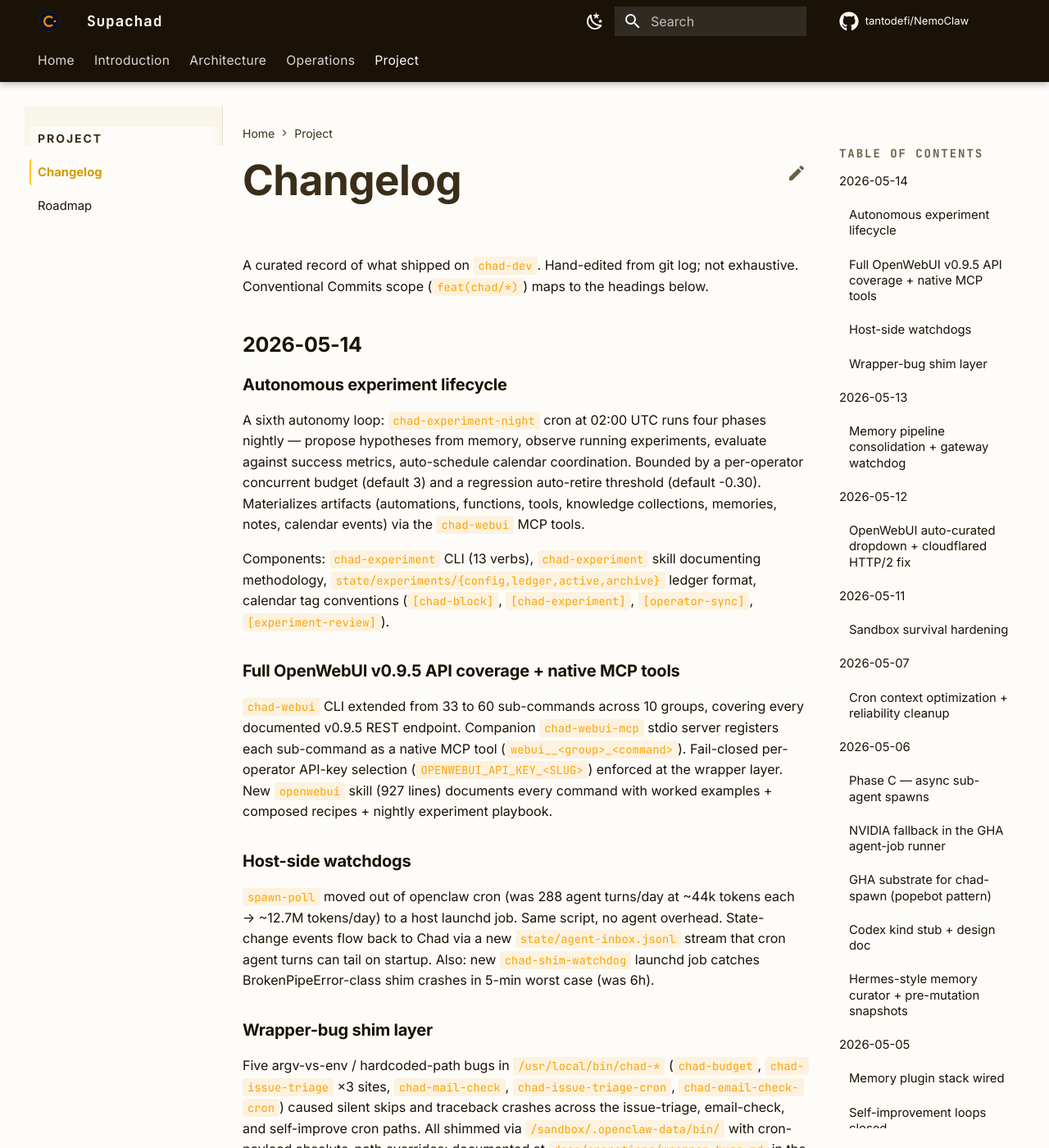
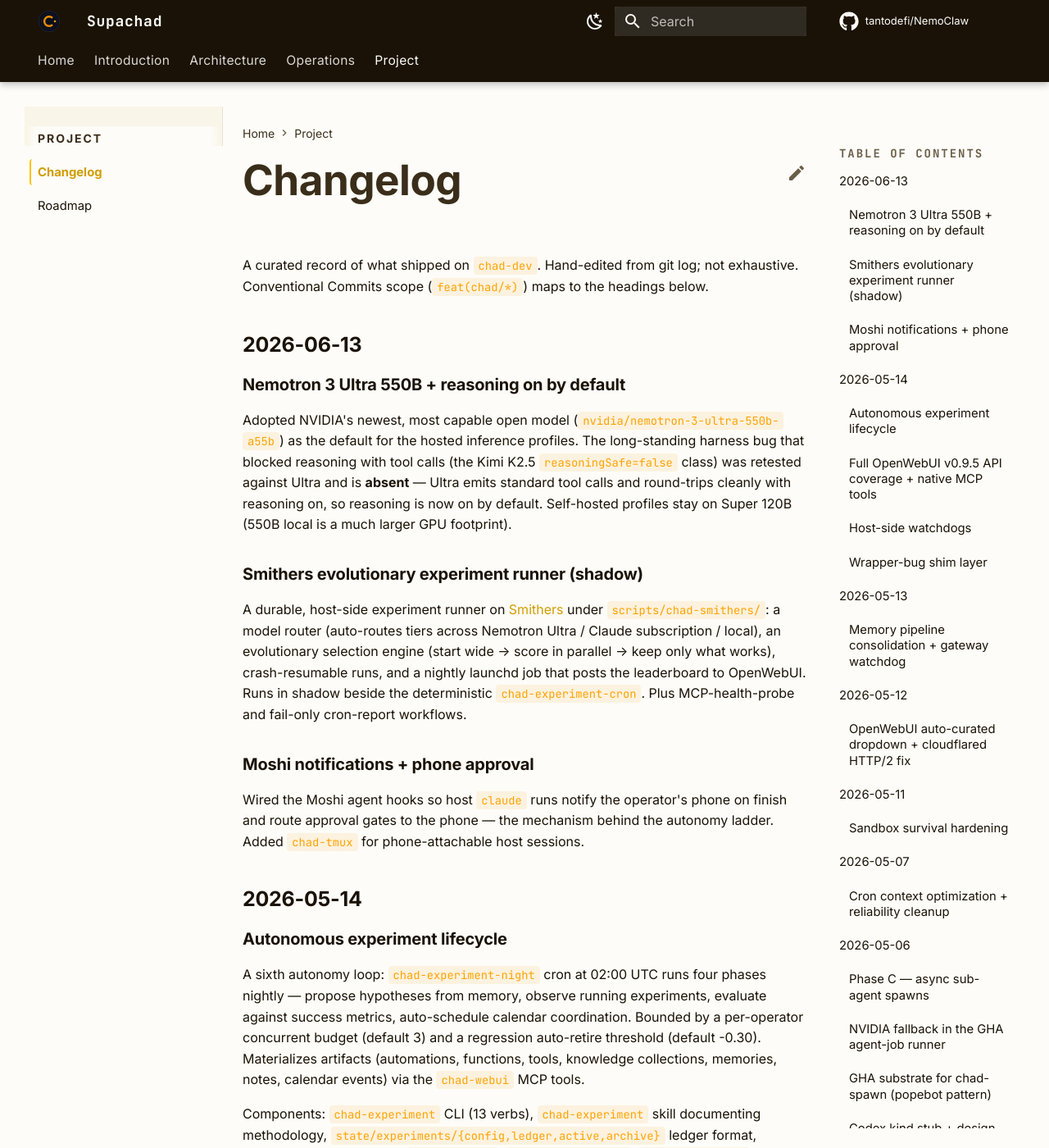
Before and after one commit to tantodefi/supachad-docs, an MkDocs documentation site: the page built from docs/changelog.md, in a window 1280 px wide and 1400 px high. Shown: the whole window at 82% size. Built offline with MkDocs 1.6.1 and Material for MkDocs 9.7.7, drawn with Linux system fonts in a browser that asks for light colours; comment, search, counter and statistics services are not loaded.

Commit message:
docs: 2026-06-13 — Nemotron Ultra, Smithers experiments, Moshi
Changelog + roadmap entries for the Ultra 550B model adoption (reasoning on
by default), the host-side Smithers evolutionary experiment runner (shadow),
and Moshi phone notifications/approval.

Co-Authored-By: Claude Opus 4.8 <noreply@anthropic.com>

```diff
--- a/docs/changelog.md
+++ b/docs/changelog.md
@@ -3,6 +3,37 @@
 A curated record of what shipped on `chad-dev`. Hand-edited from
 git log; not exhaustive. Conventional Commits scope (`feat(chad/*)`)
 maps to the headings below.
+
+## 2026-06-13
+
+### Nemotron 3 Ultra 550B + reasoning on by default
+
+Adopted NVIDIA's newest, most capable open model
+(`nvidia/nemotron-3-ultra-550b-a55b`) as the default for the hosted
+inference profiles. The long-standing harness bug that blocked
+reasoning with tool calls (the Kimi K2.5 `reasoningSafe=false` class)
+was retested against Ultra and is **absent** — Ultra emits standard
+tool calls and round-trips cleanly with reasoning on, so reasoning is
+now on by default. Self-hosted profiles stay on Super 120B (550B local
+is a much larger GPU footprint).
+
+### Smithers evolutionary experiment runner (shadow)
+
+A durable, host-side experiment runner on
+[Smithers](https://smithers.sh) under `scripts/chad-smithers/`: a model
+router (auto-routes tiers across Nemotron Ultra / Claude subscription /
+local), an evolutionary selection engine (start wide → score in
+parallel → keep only what works), crash-resumable runs, and a nightly
+launchd job that posts the leaderboard to OpenWebUI. Runs in shadow
+beside the deterministic `chad-experiment-cron`. Plus MCP-health-probe
+and fail-only cron-report workflows.
+
+### Moshi notifications + phone approval
+
+Wired the Moshi agent hooks so host `claude` runs notify the operator's
+phone on finish and route approval gates to the phone — the mechanism
+behind the autonomy ladder. Added `chad-tmux` for phone-attachable
+host sessions.
 
 ## 2026-05-14
 
--- a/docs/roadmap.md
+++ b/docs/roadmap.md
@@ -18,6 +18,9 @@ since the initial cut. Status is current as of the
 | NVIDIA fallback for OpenAI-compat kinds | `codex` and `opencode` kinds | Falls through to `integrate.api.nvidia.com` when `OPENAI_API_KEY` is absent. |
 | Premium escalation | `chad-premium` + AuthContext | Anthropic Claude routing for tasks where Nemotron's reasoning depth feels shallow. See [Premium escalation](premium.md). |
 | Open WebUI front-end | `chad-shim.py` + docker-compose | Chad as an OpenAI-compat model. See [Front-ends](front-ends.md). |
+| Nemotron 3 Ultra 550B + reasoning | hosted inference profiles | Newest NVIDIA open model as default; reasoning on by default after the tool-call harness bug was retested and found absent in Ultra. Self-hosted profiles stay on Super 120B. |
+| Smithers evolutionary experiments (shadow) | `scripts/chad-smithers/` | Durable host-side runner: model router, evolutionary selection (start wide → score in parallel → keep what works), crash-resume, nightly launchd job posting the leaderboard to OpenWebUI. Shadow beside `chad-experiment-cron`. |
+| Moshi notifications + phone approval | `moshi-hook` agent hooks + `chad-tmux` | Host `claude` runs notify the phone and route approval gates to it; `chad-tmux` gives phone-attachable host sessions. |
 
 ## Phase 2 — held for follow-up
 
```
